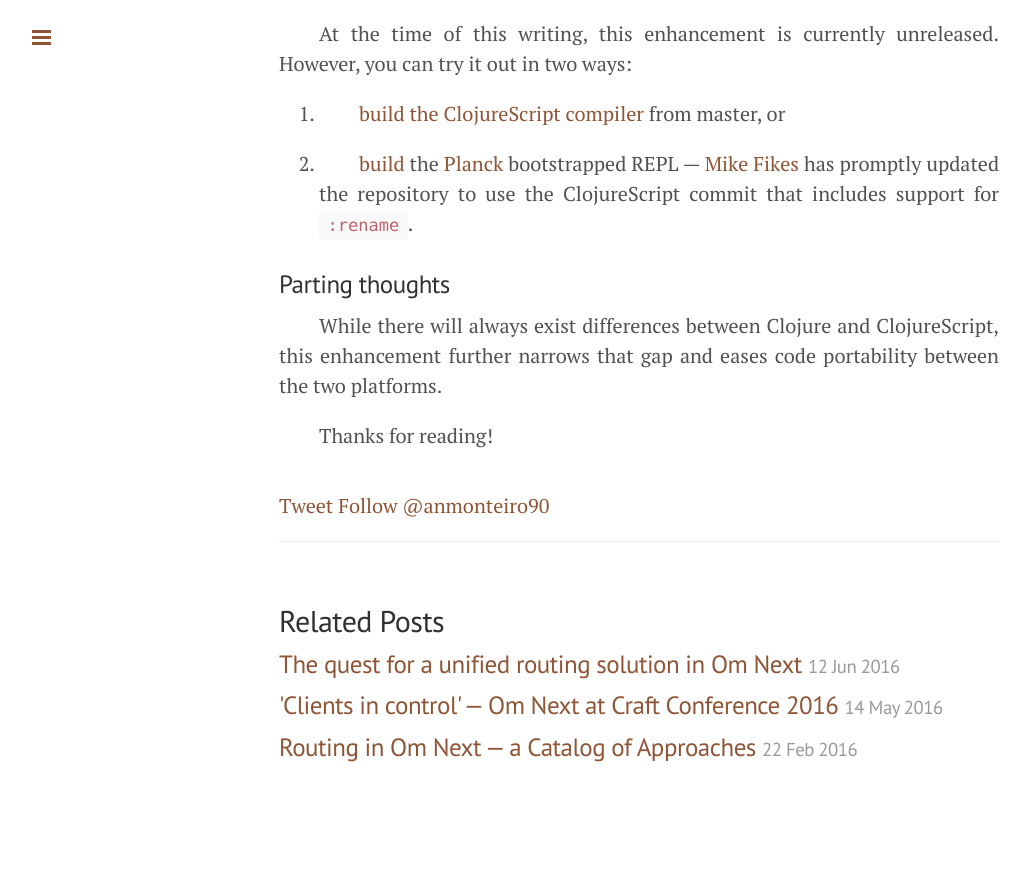
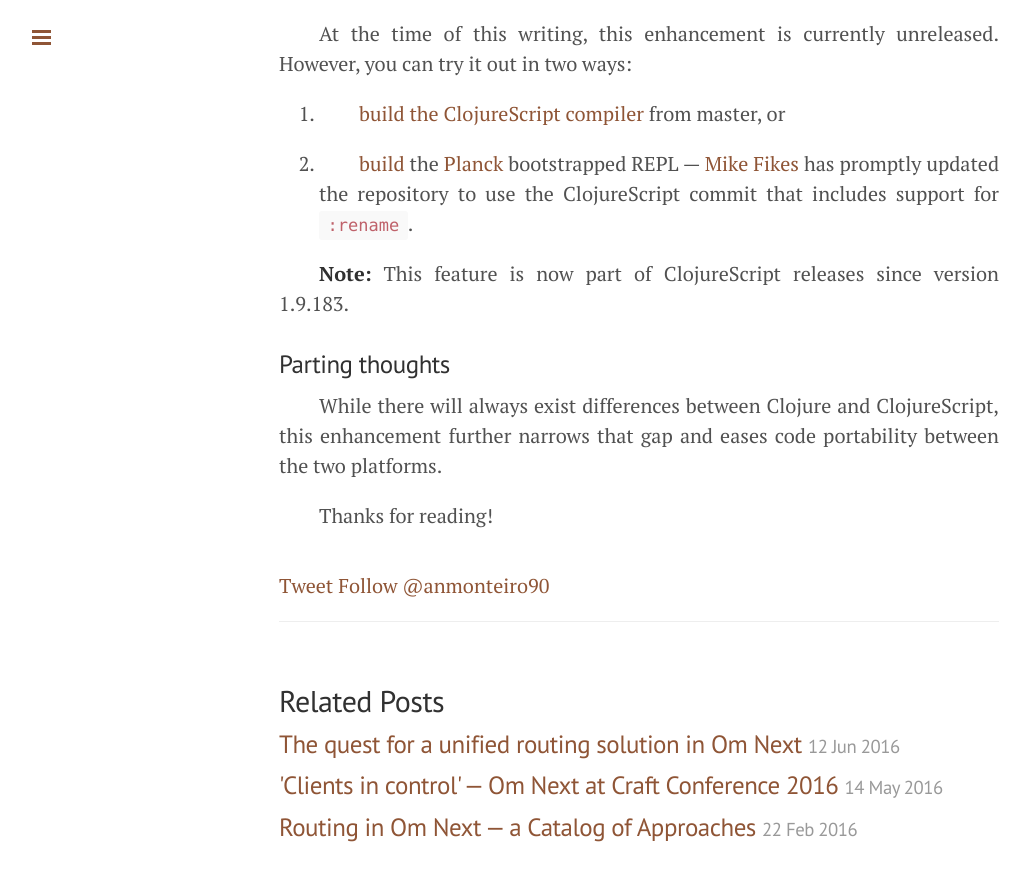
Before and after one commit to anmonteiro/anmonteiro.github.io, a Jekyll site: the page built from _posts/2016-08-10-clojurescript-require-now-supports-rename.md, in a window 1280 px wide and 900 px high, scrolled down 1615 px. Shown: the top 881 px of the window, without its empty margins (1-1031 px from the left). Built offline with Jekyll 4.4.1, drawn with Linux system fonts in a browser that asks for light colours; comment, search, counter and statistics services are not loaded; before the commit the page ends 2438 px from its top, so only the background shows below that.

Commit message:
rename has been released

```diff
--- a/_posts/2016-08-10-clojurescript-require-now-supports-rename.md
+++ b/_posts/2016-08-10-clojurescript-require-now-supports-rename.md
@@ -54,6 +54,8 @@ At the time of this writing, this enhancement is currently unreleased. However,
 
 2. [build](https://github.com/mfikes/planck#building) the [Planck](http://planck-repl.org/) bootstrapped REPL — [Mike Fikes](https://twitter.com/mfikes) has promptly updated the repository to use the ClojureScript commit that includes support for `:rename`.
 
+**Note:** This feature is now part of ClojureScript releases since version 1.9.183.
+
 ### Parting thoughts
 
 While there will always exist differences between Clojure and ClojureScript, this enhancement further narrows that gap and eases code portability between the two platforms.
```
